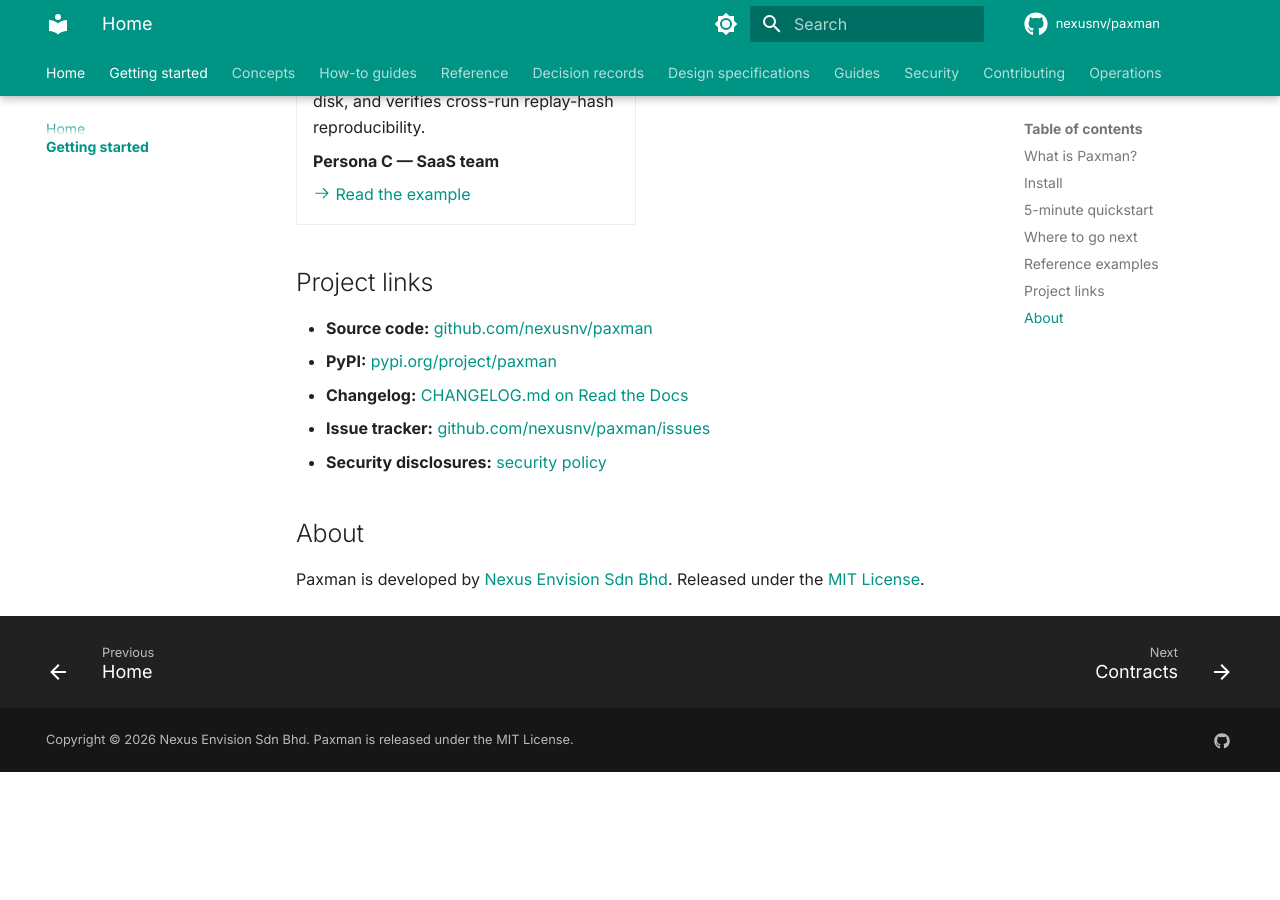
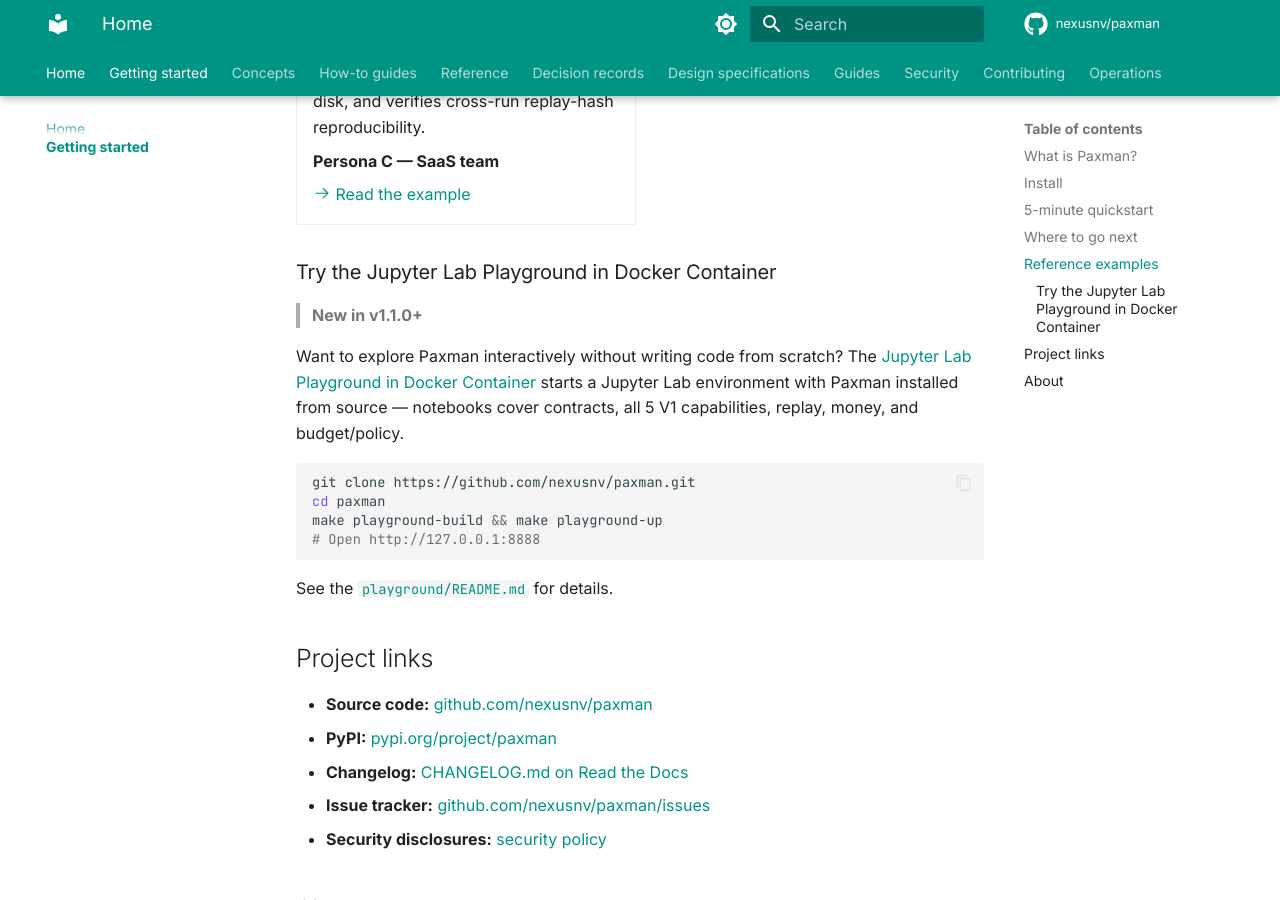
Before and after one commit to nexusnv/paxman, an MkDocs documentation site: the page built from docs/index.md, in a window 1280 px wide and 900 px high, scrolled down 2891 px. Built offline with MkDocs 1.6.1 and Material for MkDocs 9.7.7, drawn with Linux system fonts in a browser that asks for light colours; comment, search, counter and statistics services are not loaded; before the commit the page ends 3663 px from its top, so only the background shows below that.

Commit message:
docs: add playground callouts to README.md and docs/index.md
README.md: add 'Jupyter Lab Playground in Docker Container (v1.1.0+)' subsection in Quickstart with build/up commands.

docs/index.md: add 'Try the Jupyter Lab Playground in Docker Container' section after reference examples grid.

Ultraworked with [Sisyphus](https://github.com/code-yeongyu/oh-my-openagent)

Co-authored-by: Sisyphus <clio-agent@sisyphuslabs.ai>

````diff
--- a/docs/index.md
+++ b/docs/index.md
@@ -132,6 +132,21 @@
 
 </div>
 
+### Try the Jupyter Lab Playground in Docker Container
+
+> **New in v1.1.0+**
+
+Want to explore Paxman interactively without writing code from scratch? The [Jupyter Lab Playground in Docker Container](https://github.com/nexusnv/paxman/tree/main/playground) starts a Jupyter Lab environment with Paxman installed from source — notebooks cover contracts, all 5 V1 capabilities, replay, money, and budget/policy.
+
+```bash
+git clone https://github.com/nexusnv/paxman.git
+cd paxman
+make playground-build && make playground-up
+# Open http://127.0.0.1:8888
+```
+
+See the [`playground/README.md`](https://github.com/nexusnv/paxman/tree/main/playground) for details.
+
 ## Project links
 
 - **Source code:** [github.com/nexusnv/paxman](https://github.com/nexusnv/paxman)
````
Also changed, not shown: README.md (+11 -0 lines).
